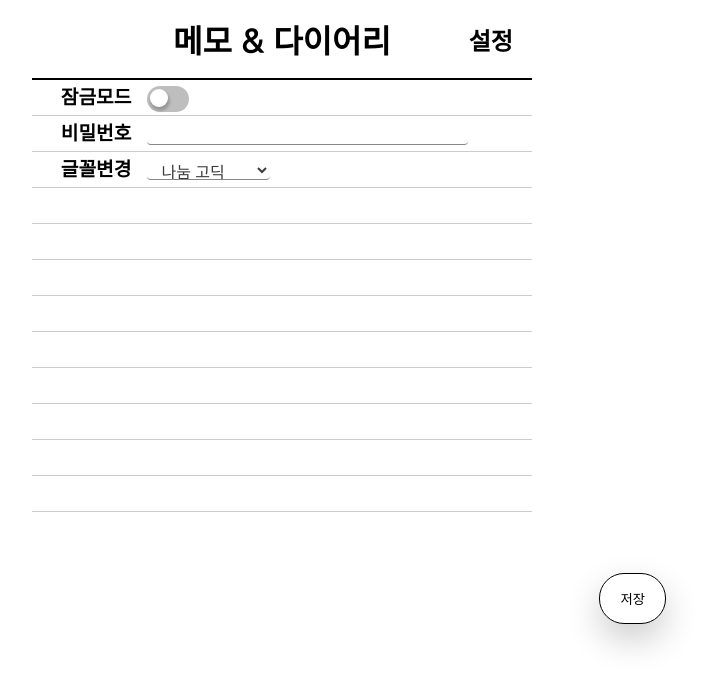
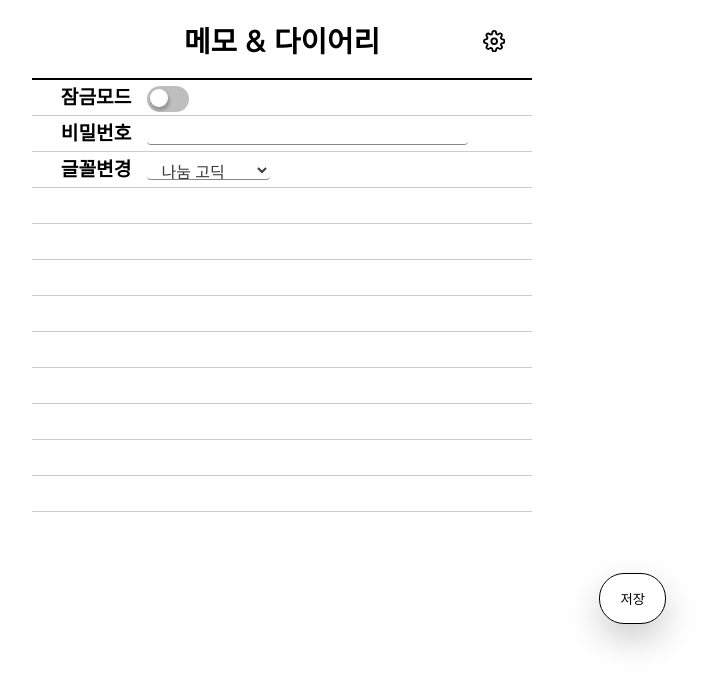
Before and after one commit to ws8313/memo-diary, a React (Create React App) app: page /SettingPage in a window 1280 px wide. Shown: the top 686 px of the page, without its empty margins (358-1061 px from the left). Built offline with nearby package versions, Linux system fonts and the light colour scheme.

Commit message:
chore: react-icons, header setting icon, refactor

```diff
--- a/package.json
+++ b/package.json
@@ -10,6 +10,7 @@
     "react": "^18.2.0",
     "react-calendar": "^3.7.0",
     "react-dom": "^18.2.0",
+    "react-icons": "^4.4.0",
     "react-router-dom": "^6.3.0",
     "react-scripts": "5.0.1",
     "styled-components": "^5.3.5",
--- a/src/components/Header.js
+++ b/src/components/Header.js
@@ -1,5 +1,5 @@
-// import { useState } from "react";
 import { Link } from "react-router-dom";
+import { FiSettings } from "react-icons/fi";
 
 import styled from "styled-components";
 
@@ -14,39 +14,39 @@
     align-items: center;
     justify-content: center;
     text-align: center;
-
     height: 5rem;
-
     border-bottom: 2px solid black;
 
-    .menu, .end-header {
+    .menu,
+    .end-header {
       flex: 1;
-      font-size: 1.5rem;
+      font-size: 1.4rem;
+      margin-top: 0.6rem;
+      margin-left: 1.4rem;
     }
 
     .title {
       flex: 5;
-      font-size: 2rem;
+      font-size: 1.8rem;
     }
 
-    a, button {
+    a,
+    button {
       text-decoration: none;
       border: 0;
       outline: 0;
       color: black;
       background-color: transparent;
-      /* font-size: 1.5rem; */
       font-weight: bold;
       cursor: pointer;
     }
   }
 
-  li {
+  /* li {
     list-style: none;
-  }
+  } */
 
-  .show-menu {
-    /* width: 100%; */
+  /* .show-menu {
     height: 100%;
     position: absolute;
     left: 0px;
@@ -55,13 +55,12 @@
   }
 
   .hide-menu{
-    /* width: 100%; */
     height: 100%;
     position: absolute;
     left: -100%;
     transition: 1s;
     z-index: 9;
-  }
+  } */
 
   /* .toggle-menu {
     position: fixed;
@@ -118,7 +117,9 @@
           <Link to="/">메모 {`&`} 다이어리</Link>
         </div>
         <div className="end-header">
-          <Link to="/SettingPage">설정</Link>
+          <Link to="/SettingPage">
+            <FiSettings />
+          </Link>
         </div>
       </header>
       {/* <ul className={menuOpen ? "show-menu" : "hide-menu"}>
@@ -138,7 +139,7 @@
         </div>
       </div> */}
     </Wrapper>
-  )
-}
+  );
+};
 
 export default Header;
```
Also changed, not shown: 1 other file (tests, documents, lock files or other folders).
